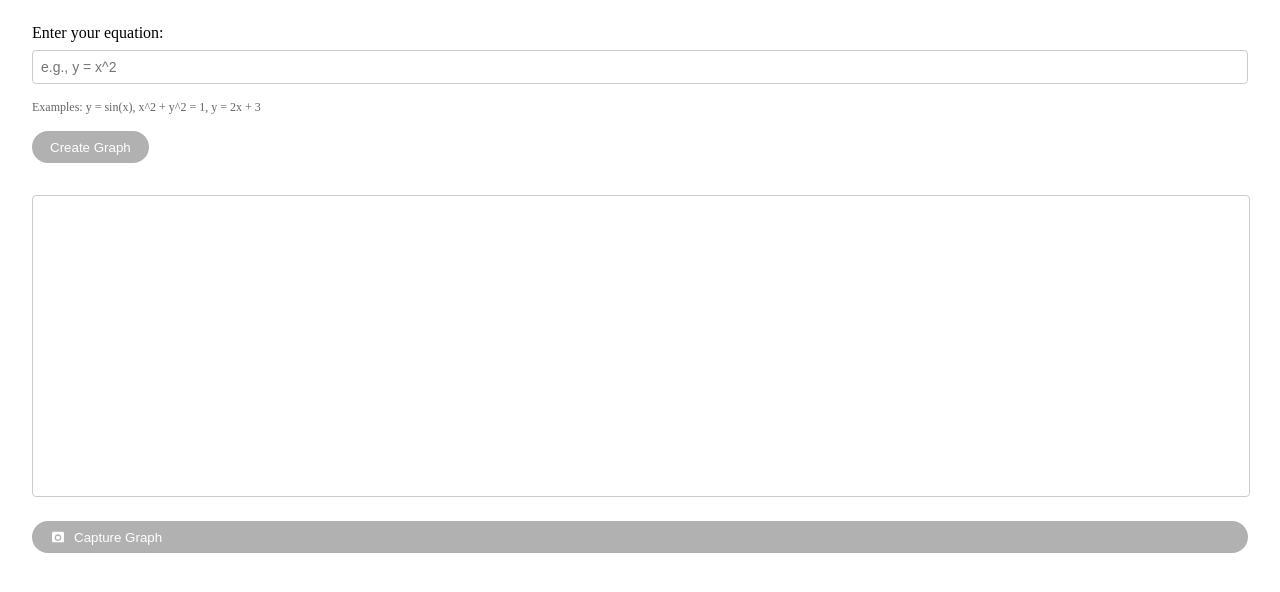
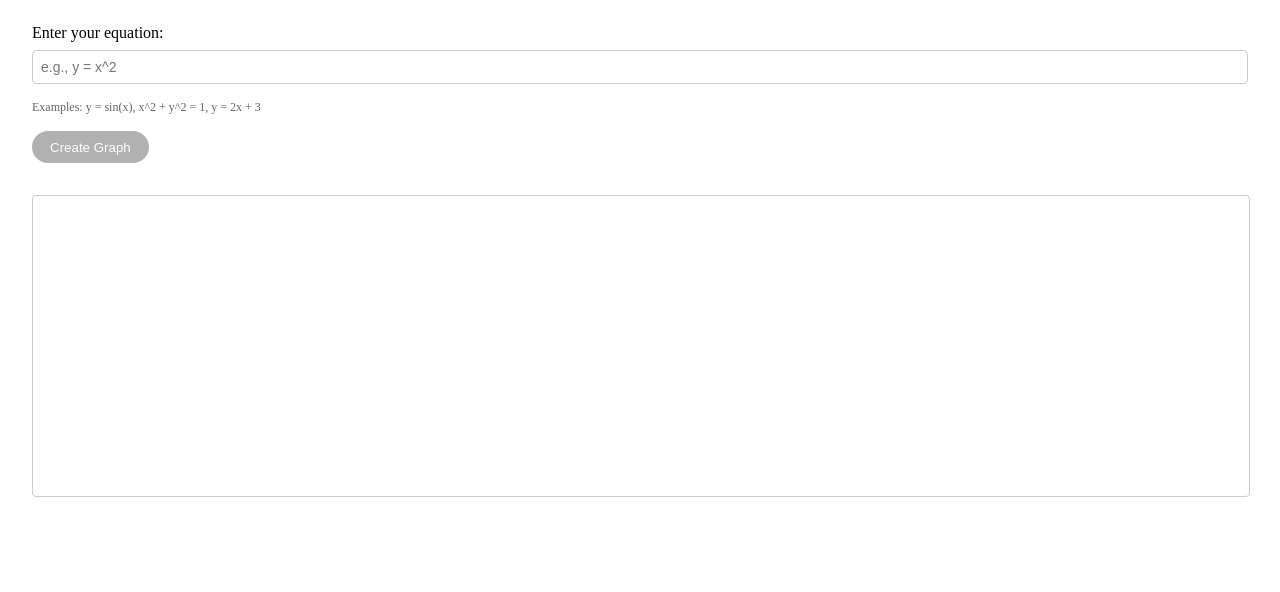
Before and after one commit to anraghavendra/desmos-express-addon, a website with bundled scripts: page src/index.html in a window 1280 px wide. Built offline with nearby package versions, Linux system fonts and the light colour scheme.

Commit message:
Make graph preview dynamic and simplify interface by removing capture button

```diff
--- a/src/index.html
+++ b/src/index.html
@@ -69,26 +69,6 @@
                 display: flex;
                 gap: 8px;
             }
-
-            .camera-button {
-                background-color: rgb(82, 88, 228);
-                border-color: rgb(82, 88, 228);
-                border-radius: 16px;
-                border-style: solid;
-                color: rgb(255, 255, 255);
-                font-family: sans-serif;
-                height: 32px;
-                padding: 0 16px;
-                display: flex;
-                align-items: center;
-                gap: 8px;
-                margin-top: 8px;
-            }
-
-            .camera-icon {
-                width: 16px;
-                height: 16px;
-            }
         </style>
     </head>
     <body>
@@ -108,13 +88,6 @@
                 <button id="createGraph" disabled>Create Graph</button>
             </div>
             <div id="graph-container"></div>
-            <button id="captureGraph" class="camera-button" disabled>
-                <svg class="camera-icon" viewBox="0 0 24 24" fill="none" xmlns="http://www.w3.org/2000/svg">
-                    <path d="M12 16C13.6569 16 15 14.6569 15 13C15 11.3431 13.6569 10 12 10C10.3431 10 9 11.3431 9 13C9 14.6569 10.3431 16 12 16Z" fill="currentColor"/>
-                    <path d="M19 4H5C3.89543 4 3 4.89543 3 6V18C3 19.1046 3.89543 20 5 20H19C20.1046 20 21 19.1046 21 18V6C21 4.89543 20.1046 4 19 4ZM12 18C9.23858 18 7 15.7614 7 13C7 10.2386 9.23858 8 12 8C14.7614 8 17 10.2386 17 13C17 15.7614 14.7614 18 12 18Z" fill="currentColor"/>
-                </svg>
-                Capture Graph
-            </button>
         </div>
 
         <script type="module" src="ui/index.js"></script>
--- a/src/ui/index.js
+++ b/src/ui/index.js
@@ -36,22 +36,23 @@ addOnUISdk.ready.then(async () => {
             zoomButtons: false
         });
 
+        // Update graph preview on input change
         equationInput.addEventListener("input", () => {
-            const hasContent = equationInput.value.trim();
-            createGraphButton.disabled = !hasContent;
+            const equation = equationInput.value.trim();
+            calculator.setExpressions([]);
+            if (equation) {
+                calculator.setExpression({
+                    id: "graph1",
+                    latex: equation
+                });
+                createGraphButton.disabled = false;
+            } else {
+                createGraphButton.disabled = true;
+            }
         });
 
         createGraphButton.addEventListener("click", async () => {
             const equation = equationInput.value.trim();
-
-            calculator.setExpressions([]);
-
-            calculator.setExpression({
-                id: "graph1",
-                latex: equation
-            });
-
-            setTimeout(async () => {
             const imageDataUrl = calculator.screenshot({
                 width: 800,
                 height: 600,
@@ -71,7 +72,6 @@ addOnUISdk.ready.then(async () => {
             } catch (error) {
                 console.error("Error adding image to document:", error);
             }
-            }, 500);
         });
 
         createGraphButton.disabled = true;
```
Lines whose indentation alone changed are shown as unchanged.
